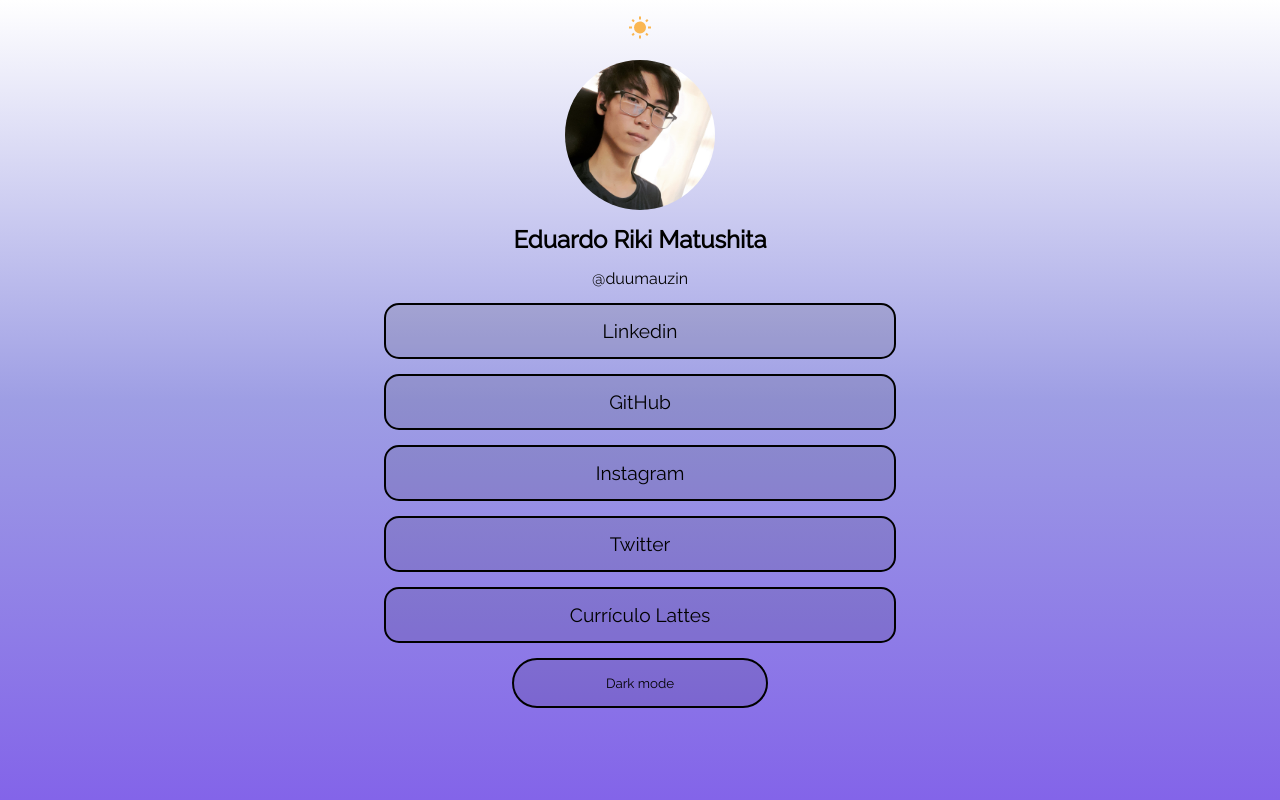
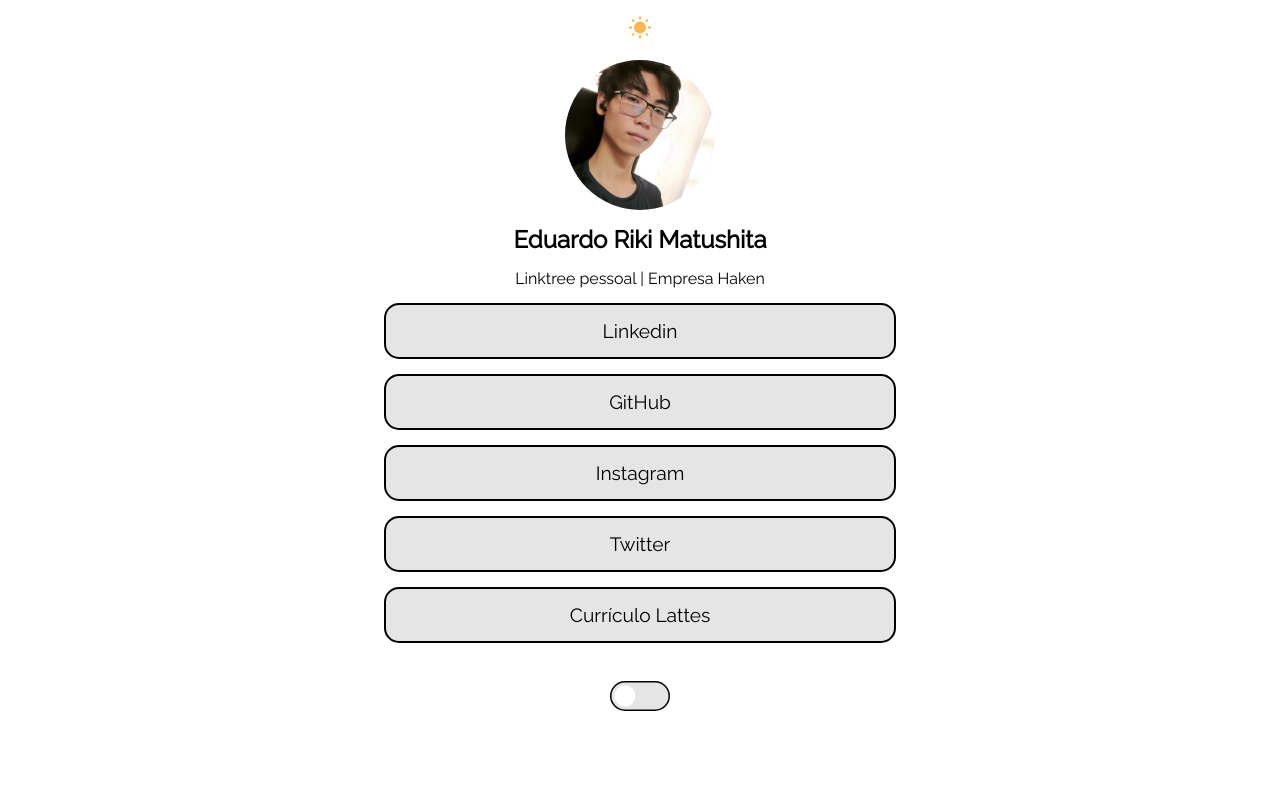
Before and after one commit to dumauzin/ProjetoHaken, a plain HTML site: page index.html in a window 1280 px wide. Shown: the top 800 px of the page. Drawn offline with Linux system fonts and the light colour scheme.

Commit message:
Aprimoramento do Readme.md

```diff
--- a/estilo.css
+++ b/estilo.css
@@ -14,10 +14,10 @@ body {
     --borda-botoes: #000000;
     --icones-tema: #fab651;
 
-    background: linear-gradient(180deg, #ffffff, #9e9ee4, #8364e9) fixed;
-    background-color: rgba(0, 0, 0, 0.1);
+    background-color: #ffffff;
     background-size: 100% 100%;
     overflow-y: hidden;
+    transition: 2s;
 }
 
 body.dark-mode {
@@ -26,7 +26,7 @@ body.dark-mode {
     --borda-botoes: #ffffff;
     --icones-tema: #ffffff;
 
-    background: url(imagens/fundo-estrelas.png), linear-gradient(180deg, #000000, #181834, #2e1a6c) fixed;
+    background: url(imagens/fundo-estrelas.png), #181834;
     background-size: 100%, 100% 100%;
 }
 
@@ -99,18 +99,35 @@ body.dark-mode {
     }
 }
 
-.botao-mudanca-tema {
-    background-color: var(--background-botoes);
-    color: var(--fonte);
-    width: 50%;
-    padding: 15px;
-    border: solid 2px var(--borda-botoes);
-    border-radius: 40px;
-    cursor: pointer;
+.checkbox {
+    opacity: 0;
 }
 
-.botao-mudanca-tema:hover {
-    font-weight: bold;
+.campo-checkbox {
+    background-color: var(--background-botoes);
+    border: 1px solid var(--borda-botoes);
+	border-radius: 50px;
+	cursor: pointer;
+	display: flex;
+	height: 20px;
+	width: 40px;
+	transform: scale(1.5);
+}
+
+.bola-checkbox {
+    background-color: #fff;
+	border-radius: 50%;
+	position: absolute;
+	top: 2px;
+	left: 2px;
+	height: 14px;
+	width: 14px;
+	transform: translateX(0px);
+	transition: transform 0.2s linear;
+}
+
+.checkbox:checked + .campo-checkbox .bola-checkbox {
+	transform: translateX(20px);
 }
 
 .icones-sol-lua {
@@ -130,7 +147,7 @@ body.dark-mode {
 .icone-sol,
 .icone-lua {
     position: absolute;
-    transition: opacity, fill, 1s;
+    transition: opacity, fill, 2s;
     fill: var(--icones-tema);
 }
 
--- a/index.html
+++ b/index.html
@@ -14,15 +14,16 @@
     <div class="menu-principal">
         <img class="foto-perfil" src="imagens/foto-perfil.jpeg">
         <h1>Eduardo Riki Matushita</h1>
-        <h2>@duumauzin</h2>
+        <h2>Linktree pessoal | Empresa Haken</h2>
         <a href="https://www.linkedin.com/in/eduardo-riki-matushita/">Linkedin</a>
         <a href="https://github.com/dumauzin">GitHub</a>
         <a href="https://www.instagram.com/duumauzin/">Instagram</a>
         <a href="https://twitter.com/duumauzin">Twitter</a>
         <a href="http://lattes.cnpq.br/2609310919164571">Currículo Lattes</a>
-        <button class="botao-mudanca-tema">
-            Dark mode
-        </button>
+        <input type="checkbox" class="checkbox" id="checkbox">
+        <label class="campo-checkbox" for="checkbox">
+            <div class="bola-checkbox"></div>
+        </label>
         <div class="icones-sol-lua">
             <svg class="icone-sol" style="width:24px;height:24px" viewBox="0 0 24 24">
                 <path fill="currentColor"
--- a/script.js
+++ b/script.js
@@ -1,6 +1,6 @@
 const iconesSolLua = document.querySelector('.icones-sol-lua')
 
-document.querySelector('.botao-mudanca-tema').addEventListener('click', () => {
+document.getElementById('checkbox').addEventListener('change', () => {
   document.body.classList.toggle('dark-mode')
   const currentRotation = parseInt(getComputedStyle(iconesSolLua).getPropertyValue('--rotacao'))
   iconesSolLua.style.setProperty('--rotacao', currentRotation + 180)
```
Also changed, not shown: imagens/imagem-readme.png (added), 1 other file.
